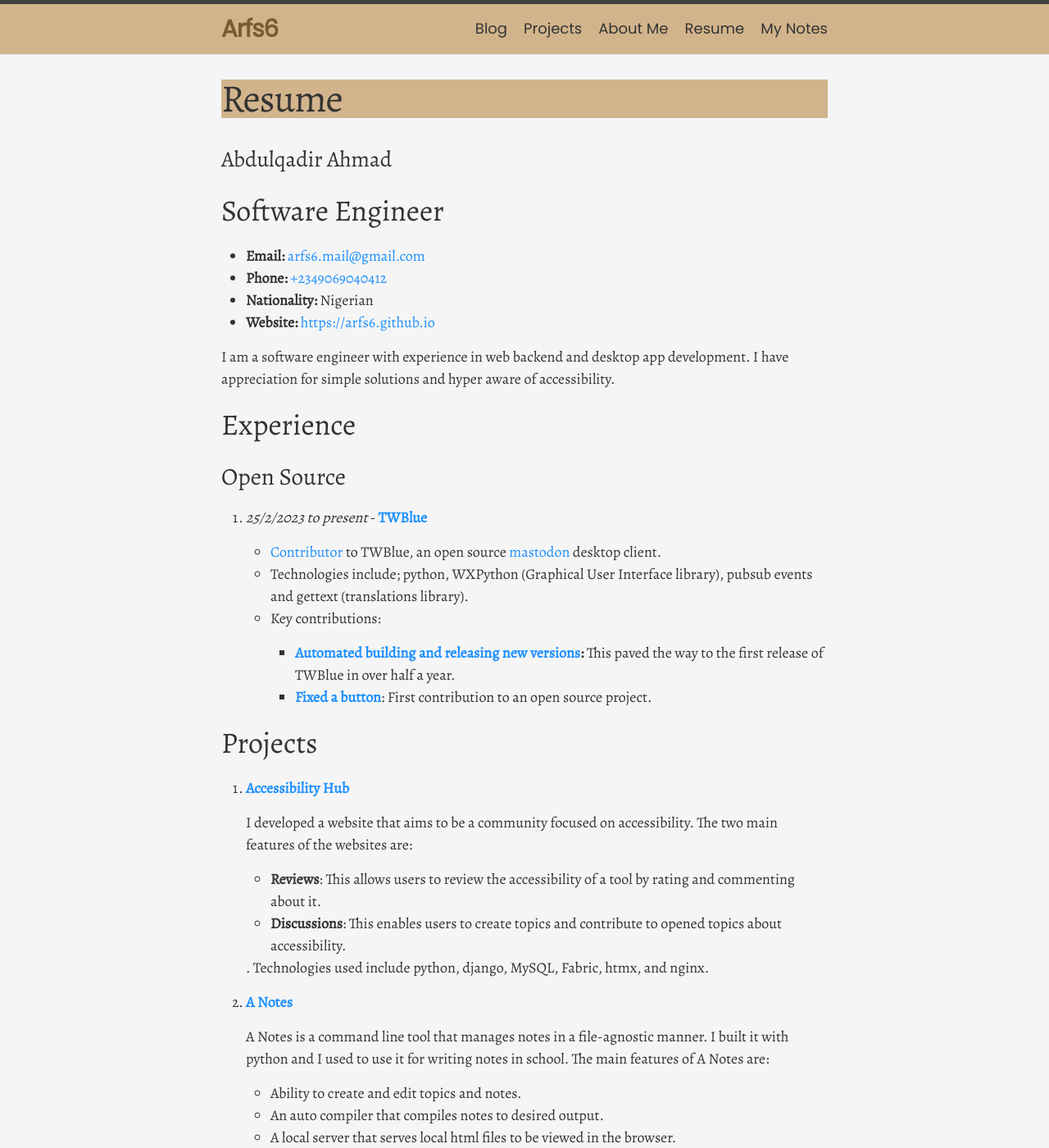
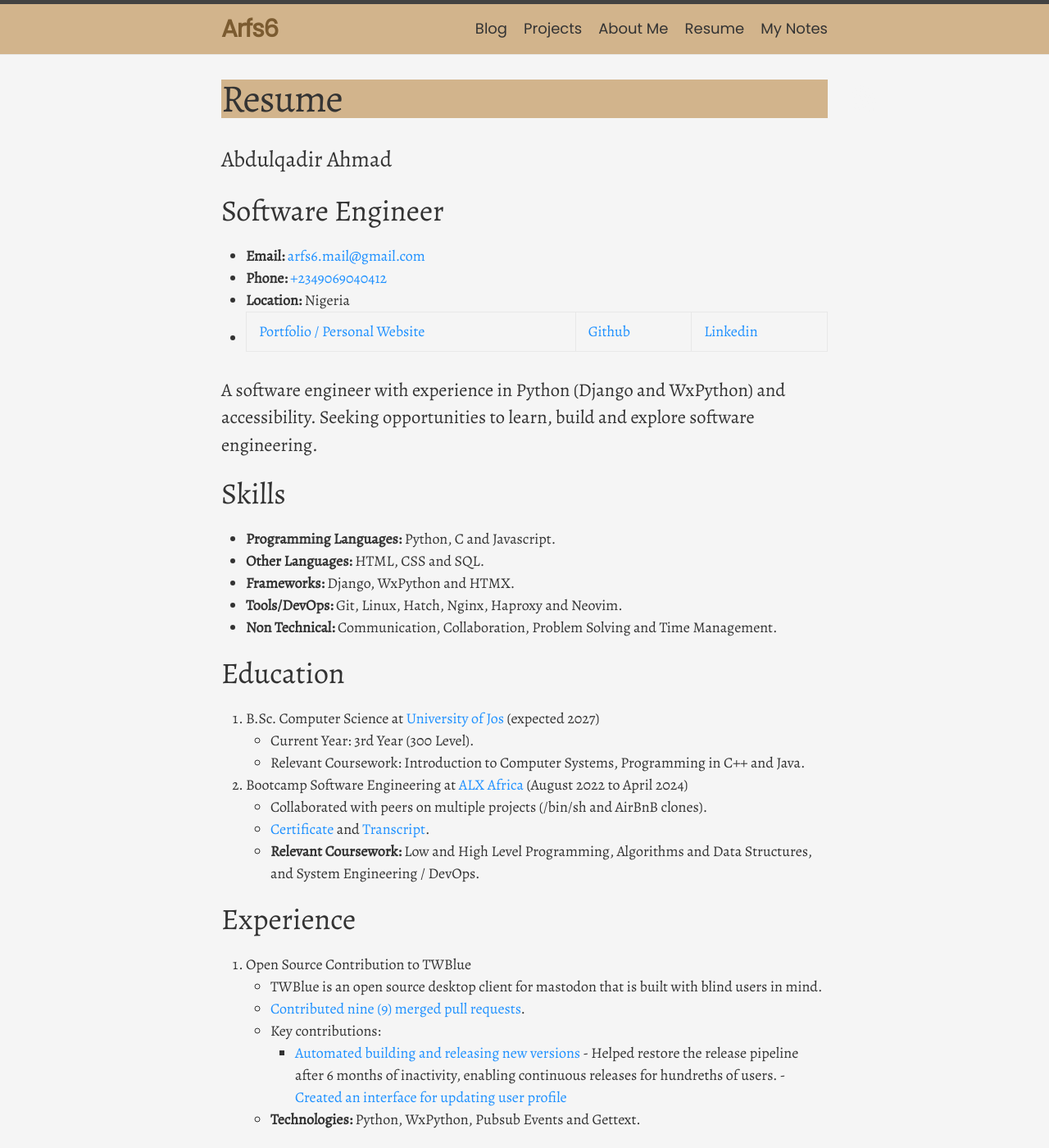
Before and after one commit to Arfs6/Arfs6.github.io, a Jekyll site: the page built from resume.md, in a window 1280 px wide and 1400 px high. Shown: the whole window at 82% size. Built offline with Jekyll 4.4.1, drawn with Linux system fonts in a browser that asks for light colours; some of the changed text lies outside the part shown.

Commit message:
updated resume.

```diff
--- a/resume.md
+++ b/resume.md
@@ -9,71 +9,50 @@ permalink: /resume
 
 - **Email:** [arfs6.mail@gmail.com](mailto:arfs6.mail@gmail.com)
 - **Phone:** [+2349069040412](tel:+2349069040412)
-- **Nationality:** Nigerian
-- **Website:** <https://arfs6.github.io>
+- **Location:** Nigeria
+- [Portfolio / Personal Website](https://arfs6.github.io) | [Github](https://github.com/arfs6) | [Linkedin](https://www.linkedin.com/in/arfs6)
 
-I am a software engineer with experience in web backend and desktop app development. I have appreciation for simple solutions and hyper aware of accessibility.
+#### A software engineer with experience in Python (Django and WxPython) and accessibility. Seeking opportunities to learn, build and explore software engineering.
+
+## Skills
+
+- **Programming Languages:** Python, C and Javascript.
+- **Other Languages:** HTML, CSS and SQL.
+- **Frameworks:** Django, WxPython and HTMX.
+- **Tools/DevOps:** Git, Linux, Hatch, Nginx, Haproxy and Neovim.
+- **Non Technical:** Communication, Collaboration, Problem Solving and Time Management.
+
+## Education
+
+1. B.Sc. Computer Science at [University of Jos](https://unijos.edu.ng) (expected 2027)
+    - Current Year: 3rd Year (300 Level).
+    - Relevant Coursework: Introduction to Computer Systems, Programming in C++ and Java.
+2. Bootcamp Software Engineering at [ALX Africa](https://alxafrica.com) (August 2022 to April 2024)
+    - Collaborated with peers on multiple projects (/bin/sh and AirBnB clones).
+    - [Certificate](https://arfs6.github.io/assets/images/alx-se-specialization-certificate.png) and [Transcript](https://arfs6.github.io/assets/documents/alx-se-transcript.pdf).
+    - **Relevant Coursework:** Low and High Level Programming, Algorithms and Data Structures, and System Engineering / DevOps.
 
 ## Experience
 
-### Open Source
-
-1. _25/2/2023_ *to* _present_ - [**TWBlue**](https://github.com/mcv-software/twblue)
-
-    - [Contributor](https://github.com/MCV-Software/TWBlue/pulls?q=is%3Apr+author%3AArfs6+) to TWBlue, an open source [mastodon](https://mastodon.social) desktop client.
-    - Technologies include; python, WXPython (Graphical User Interface library), pubsub events and gettext (translations library).
+1. Open Source Contribution to TWBlue
+    - TWBlue is an open source desktop client for mastodon that is built with blind users in mind.
+    - [Contributed nine (9) merged pull requests](https://github.com/MCV-Software/TWBlue/pulls?q=is%3Apr+author%3AArfs6+).
     - Key contributions:
-
-        - **[Automated building and releasing new versions](https://github.com/MCV-Software/TWBlue/pull/567):** This paved the way to the first release of TWBlue in over half a year.
-        - **[Fixed a button](https://github.com/MCV-Software/TWBlue/pull/524)**: First contribution to an open source project.
+        - [Automated building and releasing new versions](https://github.com/MCV-Software/TWBlue/pull/567) - Helped restore the release pipeline after 6 months of inactivity, enabling continuous releases for hundreths of users.        - [Created an interface for updating user profile](https://github.com/MCV-Software/TWBlue/pull/547)
+    - **Technologies:** Python, WxPython, Pubsub Events and Gettext.
 
 ## Projects
 
 1. [**Accessibility Hub**](https://github.com/arfs6/AccessibilityHub)
-
-    I developed a website that aims to be a community focused on accessibility. The two main features of the websites are:
-
-    - **Reviews**: This allows users to review the accessibility of a tool by rating and commenting about it.
-    - **Discussions**: This enables users to create topics and contribute to opened topics about accessibility.
-
-    . Technologies used include python, django, MySQL, Fabric, htmx, and nginx.
-
+    - Built a website for discussions and reviews of the accessibility of digital and physical tools using Python and Django framework.
+    - Link to demo: <https://arfs6.pythonanywhere.com>.
+    - **Technologies:** Python, Django, HTMX, Hatch, Fabric, SQL and Nginx.
 2. [**A Notes**](https://github.com/arfs6/anotes)
-
-    A Notes is a command line tool that manages notes in a file-agnostic manner. I built it with python and I used to use it for writing notes in school. The main features of A Notes are:
-
-    - Ability to create and edit topics and notes.
-    - An auto compiler that compiles notes to desired output.
-    - A local server that serves local html files to be viewed in the browser.
-
-## Skills
-
-### Technical
-
-1. Python
-2. Django
-3. WXPython
-4. Github
-5. Git
-6. Linux
-7. SQL
-8. Database
-9. Haproxy
-10. Nginx
-11. C
-12. HTML / CSS / Javascript
-
-### Non Technical
-
-1. Communication
-2. Collaboration
-3. English
-4. Problem Solving
-5. Helping others
-
-## Education
-
-1. 16/08/2023 *to* present - Computer Science - [University Of Jos](https://unijos.edu.ng) - Plateau State, Nigeria
-2. 14/08/2022 *to* 08/03/2024 - Software Engineering - [ALX Africa](https://alxafrica.com) - Kenya
-    - [Certificate](https://arfs6.github.io/assets/images/alx-se-specialization-certificate.png)
-    - [Transcript](https://arfs6.github.io/assets/documents/alx-se-transcript.pdf)
+    - Built a command line tool for managing notes in python. It supports creating and editing notes and converting notes to HTML / pdf.
+    - **Technologies:** Jinja, Peewee and Urwid
+3. [**Highland FM Roster**](https://github.com/arfs6/highland_fm_roster)
+    - Built a website for managing staff roster in a local radio station.
+    - **Technologies:** Python, Django, HTMX and Hatch
+4. [**Comodoro**](https://github.com/arfs6/comodoro)
+    - Built a pomodoro cross platform app with Graphical User Interface and Command Line Interface, and packaged into executables with cx freeze.
+    - **Technologies:** Python, WxPython, zmq, PubSub, Cx Freeze
```
